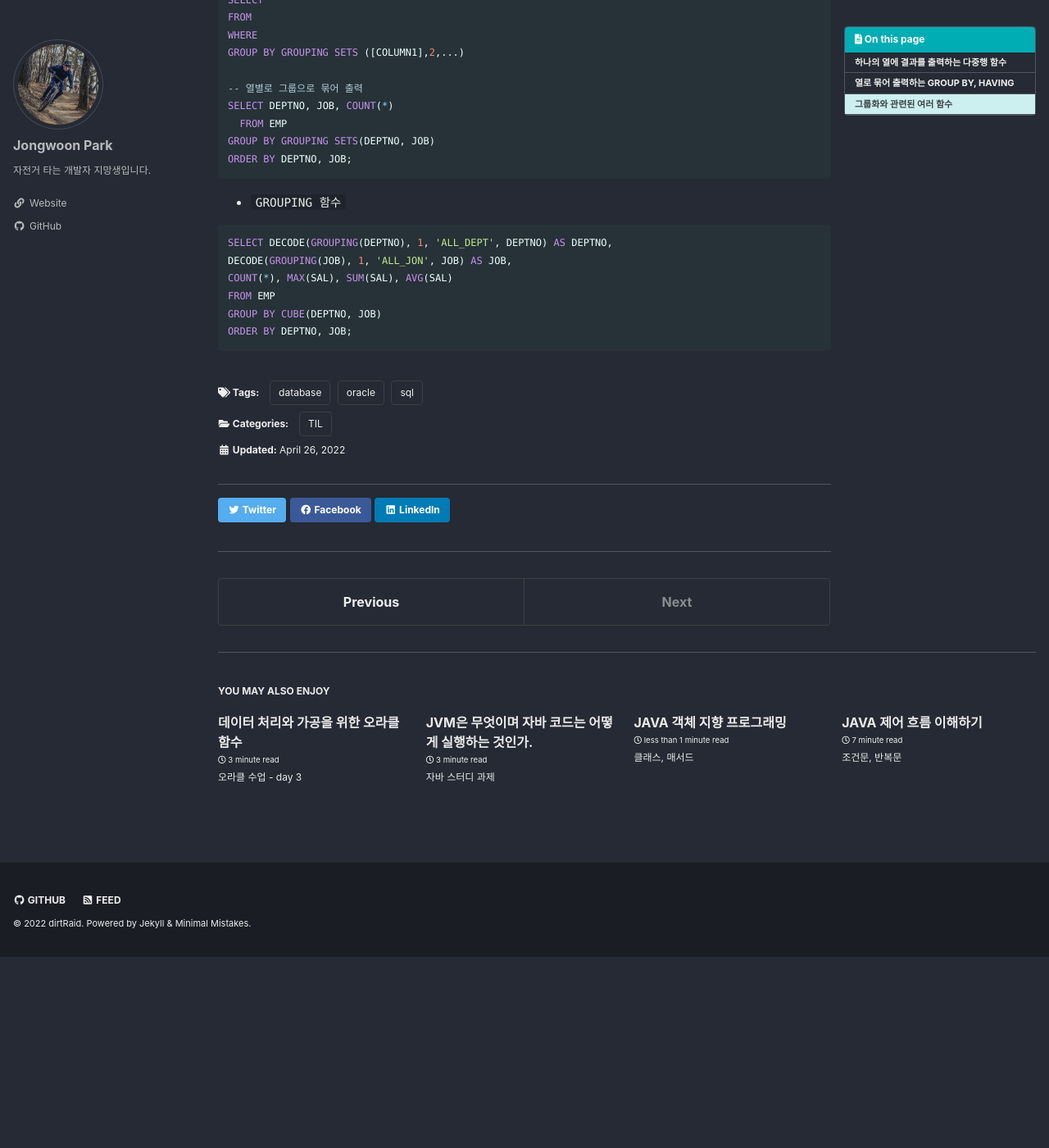
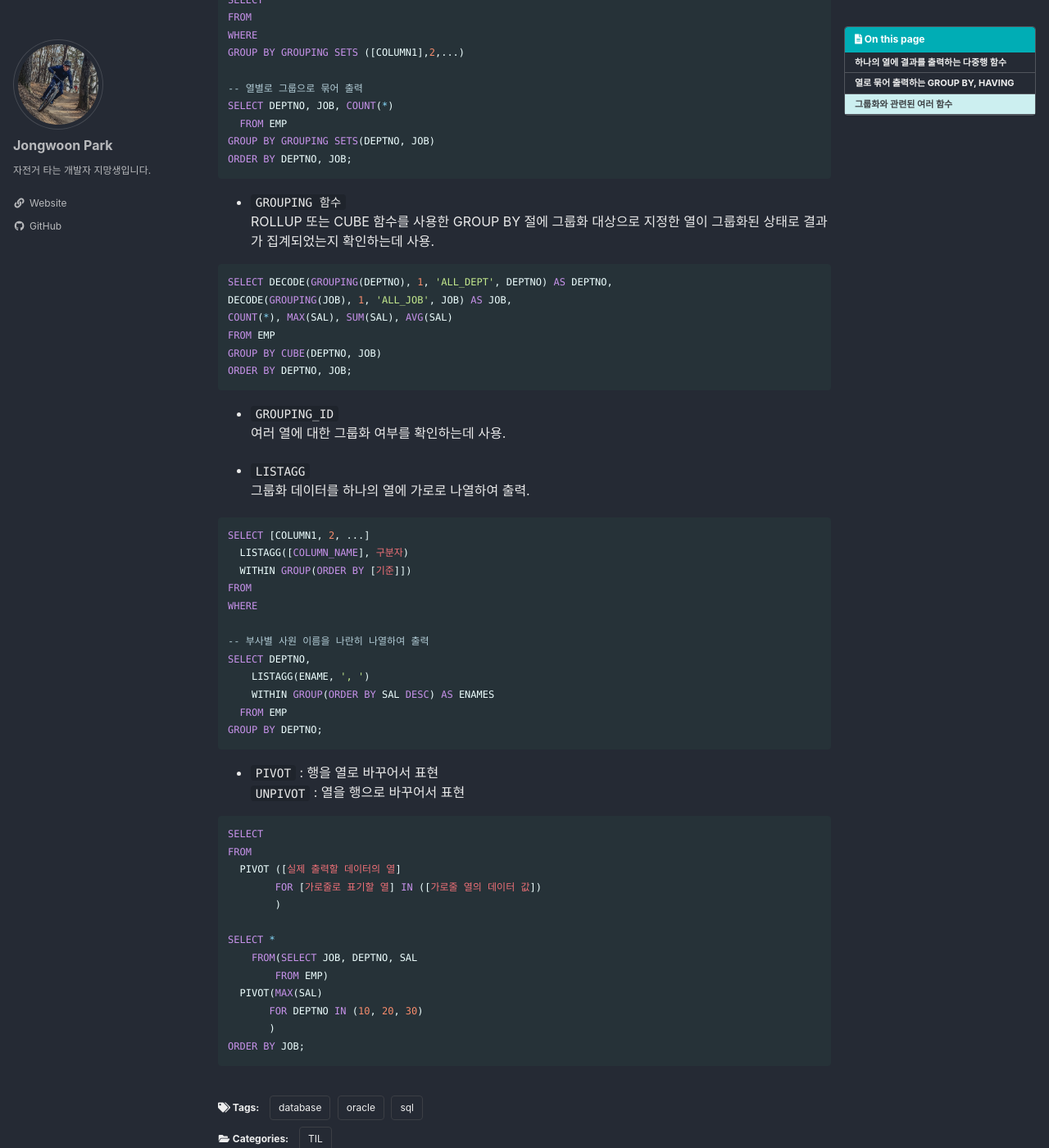
Before and after one commit to nortiz1349/dirtRaid, a Jekyll site: the page built from _posts/2022-04-26-til-Oracle-day4.md, in a window 1280 px wide and 1400 px high, scrolled down 2046 px. Shown: the whole window at 82% size. Built offline with Jekyll 4.4.1, drawn with Linux system fonts in a browser that asks for light colours; cached includes are drawn as plain includes; some web fonts are replaced; before the commit the page ends 3213 px from its top, so only the background shows below that.

Commit message:
오라클 수업 4일차

````diff
--- a/_posts/2022-04-26-til-Oracle-day4.md
+++ b/_posts/2022-04-26-til-Oracle-day4.md
@@ -119,12 +119,53 @@ ORDER BY DEPTNO, JOB;
 ```
 
 - `GROUPING 함수`
+ROLLUP 또는 CUBE 함수를 사용한 GROUP BY 절에 그룹화 대상으로 지정한 열이 그룹화된 상태로 결과가 집계되었는지 확인하는데 사용.
 
 ```sql
 SELECT DECODE(GROUPING(DEPTNO), 1, 'ALL_DEPT', DEPTNO) AS DEPTNO,
-DECODE(GROUPING(JOB), 1, 'ALL_JON', JOB) AS JOB,
+DECODE(GROUPING(JOB), 1, 'ALL_JOB', JOB) AS JOB,
 COUNT(*), MAX(SAL), SUM(SAL), AVG(SAL)
 FROM EMP
 GROUP BY CUBE(DEPTNO, JOB)
 ORDER BY DEPTNO, JOB;
 ```
+
+- `GROUPING_ID`
+여러 열에 대한 그룹화 여부를 확인하는데 사용.
+
+- `LISTAGG`
+그룹화 데이터를 하나의 열에 가로로 나열하여 출력.
+
+```sql
+SELECT [COLUMN1, 2, ...]
+  LISTAGG([COLUMN_NAME], 구분자)
+  WITHIN GROUP(ORDER BY [기준]])
+FROM
+WHERE
+
+-- 부사별 사원 이름을 나란히 나열하여 출력
+SELECT DEPTNO,
+    LISTAGG(ENAME, ', ')
+    WITHIN GROUP(ORDER BY SAL DESC) AS ENAMES
+  FROM EMP
+GROUP BY DEPTNO;
+```
+
+- `PIVOT` : 행을 열로 바꾸어서 표현
+`UNPIVOT` : 열을 행으로 바꾸어서 표현
+
+```sql
+SELECT
+FROM
+  PIVOT ([실제 출력할 데이터의 열]
+        FOR [가로줄로 표기할 열] IN ([가로줄 열의 데이터 값])
+        )
+
+SELECT *
+    FROM(SELECT JOB, DEPTNO, SAL
+        FROM EMP)
+  PIVOT(MAX(SAL)
+       FOR DEPTNO IN (10, 20, 30)
+       )
+ORDER BY JOB;
+```
````
